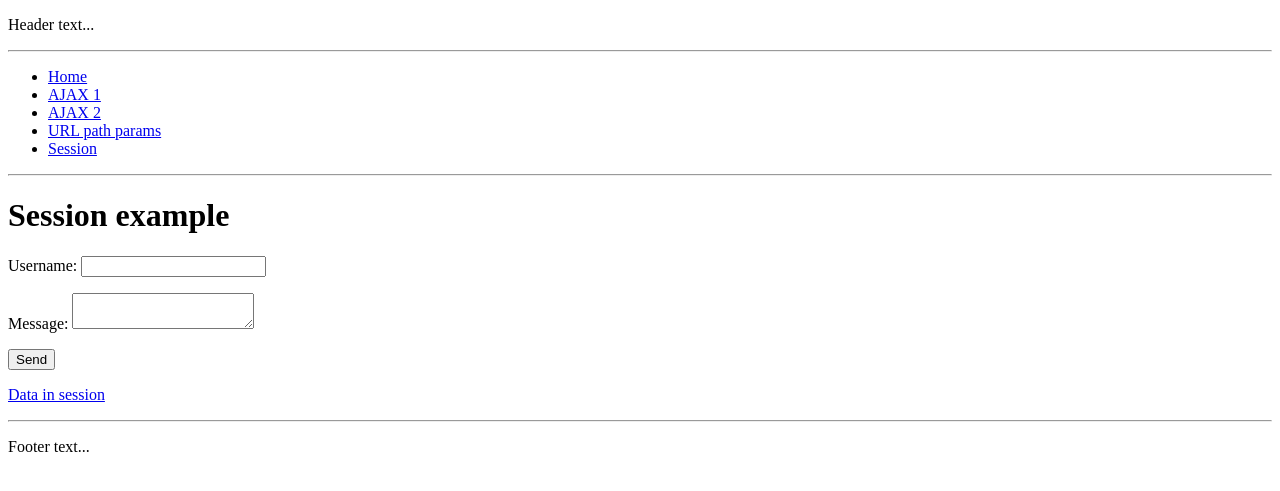
After one commit to tejack3098/flask-example-project, a Flask app: page /session in a window 1280 px wide. The commit adds this page. Shown: the top 491 px of the page. Run offline with Flask 2, Linux system fonts and the light colour scheme.

Commit message:
+session example

```diff
--- a/app/__init__.py
+++ b/app/__init__.py
@@ -5,4 +5,4 @@ app = Flask(__name__)
 app.config.from_object('config')
 
 
-from views import index, ajax_1, ajax_2, path_params
+from views import index, ajax_1, ajax_2, path_params, session
--- a/app/templates/_base.html
+++ b/app/templates/_base.html
@@ -20,6 +20,14 @@
         <header id="pageHeader">
             <p>Header text...</p>
             {% block pageHeader %}{% endblock %}
+
+            {% if session.username %}
+                <p style="color: red">
+                    Session username: <em>"{{session.username}}"</em>
+                    <a href="/session-message">Data in session</a>
+                    <a href="/session-clear">Clear session</a>
+                </p>
+            {% endif %}
             <hr>
         </header>
 
@@ -29,6 +37,7 @@
                 <li><a href="/ajax-1">AJAX 1</a></li>
                 <li><a href="/ajax-2">AJAX 2</a></li>
                 <li><a href="/url-path-params/Martin/24">URL path params</a></li>
+                <li><a href="/session">Session</a></li>
             </ul>
             <hr>
         </nav>
--- /dev/null
+++ b/app/templates/session.html
@@ -0,0 +1,15 @@
+{% extends "_base.html" %}
+
+{% block pageContent %}
+
+    <h1>Session example</h1>
+
+    <form method="post" action="/session">
+        <p><label>Username:</label> <input type="text" name="username" required></p>
+        <p><label>Message:</label> <textarea name="message"></textarea></p>
+        <p><button type="submit">Send</button></p>
+    </form>
+
+    <p><a href="/session-message">Data in session</a></p>
+
+{% endblock %}
--- /dev/null
+++ b/app/views/session.py
@@ -0,0 +1,28 @@
+from flask import session, request, url_for, redirect, abort, render_template
+
+from app import app
+
+@app.route('/session', methods=['GET'])
+def sessionGet():
+    return render_template('session.html')
+
+@app.route('/session', methods=['POST'])
+def sessionPost():
+    # session['key'] = 'value'
+    session['username'] = request.form['username']
+    session['message'] = request.form['message']
+    return redirect(url_for('message')) # python function name
+
+@app.route('/session-message')
+def message():
+    if not 'username' in session:
+        return abort(403)
+    return render_template('session-message.html',
+                            username=session['username'],
+                            message=session['message']
+                           )
+
+@app.route('/session-clear')
+def session_clear():
+    session.clear()
+    return redirect('/') # python function name
--- a/config.py
+++ b/config.py
@@ -1,2 +1,7 @@
 import os
+from app import app
+
+
 basedir = os.path.abspath(os.path.dirname(__file__))
+
+app.config['SECRET_KEY'] = '---asdf___123#&@...';
```
Also changed, not shown: app/templates/session-message.html (added, +11 -0 lines).
